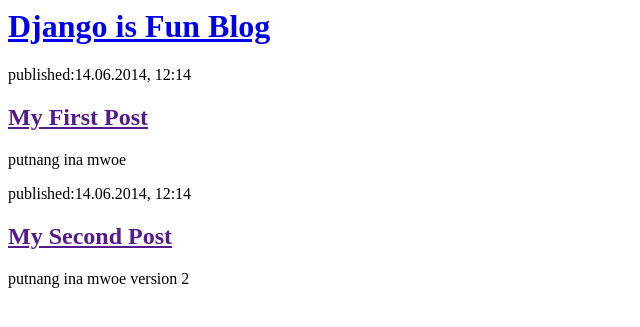
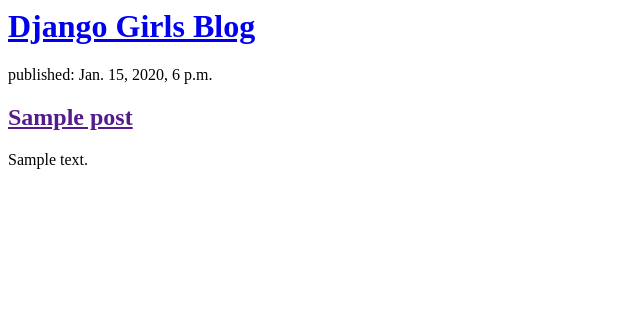
Before and after one commit to andreslearns/my_first_blog, a Django app: page / in a window 1280 px wide. Shown: the top 327 px of the page, without its empty margins (0-640 px from the left). Run offline with Django 3.2, Linux system fonts and the light colour scheme; tables that the repository leaves empty hold one stand-in row (values such as "Sample post").

Commit message:
Modified templates to display posts from database.

```diff
--- a/blog/templates/blog/post_list.html
+++ b/blog/templates/blog/post_list.html
@@ -1,22 +1,11 @@
-<html>
-    <head>
-        <title> Andrew's Blog </title>
-    </head>
-
-<body>
 <div>
-    <h1> <a href= "/" > Django is Fun Blog </a></h1>
-</div>
-<div>
-    <p>published:14.06.2014, 12:14 </p>
-    <h2> <a href=""> My First Post </a></h2>
-    <p> putnang ina mwoe</p>
+    <h1><a href="/">Django Girls Blog</a></h1>
 </div>
 
-<div>
-    <p>published:14.06.2014, 12:14 </p>
-    <h2> <a href=""> My Second Post </a></h2>
-    <p> putnang ina mwoe version 2</p>
-</div>
-</body>
-</html>
+{% for post in posts %}
+    <div>
+        <p>published: {{ post.published_date }}</p>
+        <h2><a href="">{{ post.title }}</a></h2>
+        <p>{{ post.text|linebreaksbr }}</p>
+    </div>
+{% endfor %}
--- a/blog/views.py
+++ b/blog/views.py
@@ -1,6 +1,7 @@
 from django.shortcuts import render
-
-# Create your views here.
+from django.utils import timezone
+from .models import Post
 
 def post_list(request):
-    return render(request, 'blog/post_list.html', {})
+    posts = Post.objects.order_by('created_date')
+    return render(request, 'blog/post_list.html', {'posts': posts})
```
